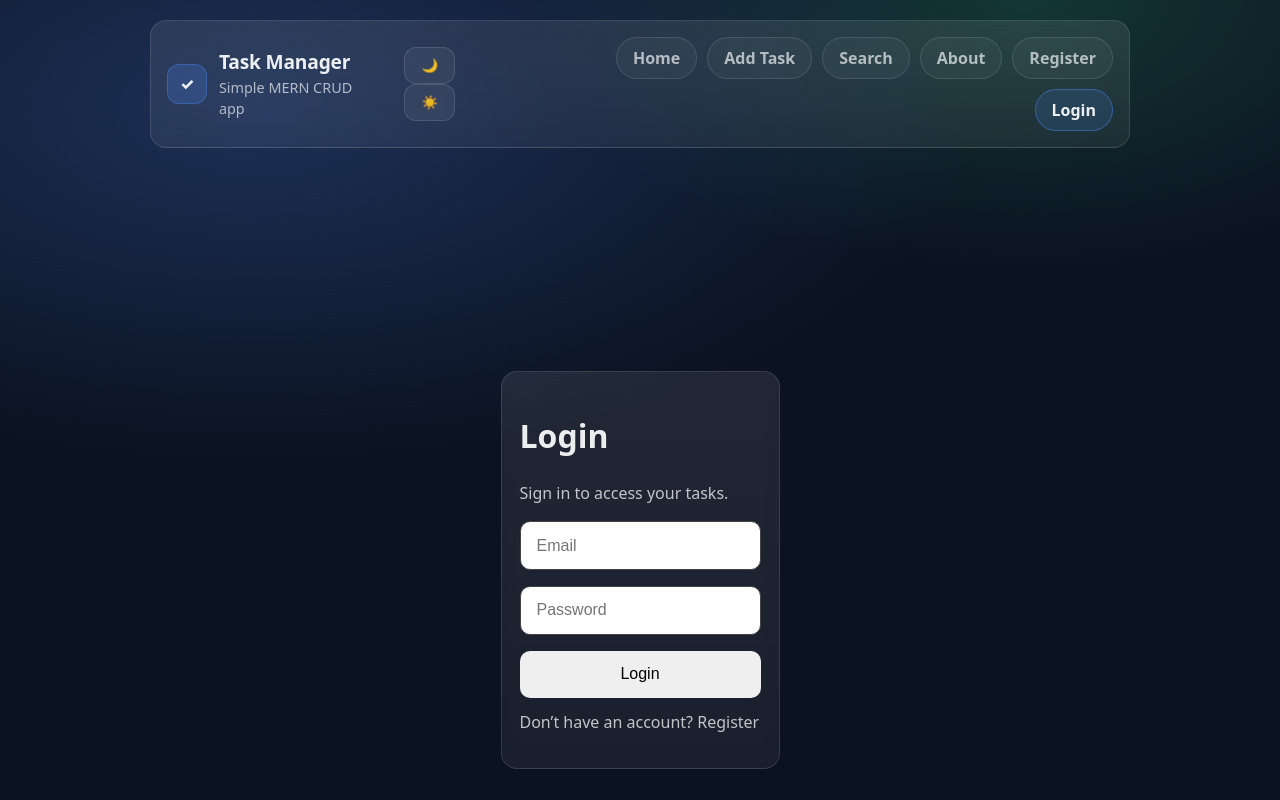
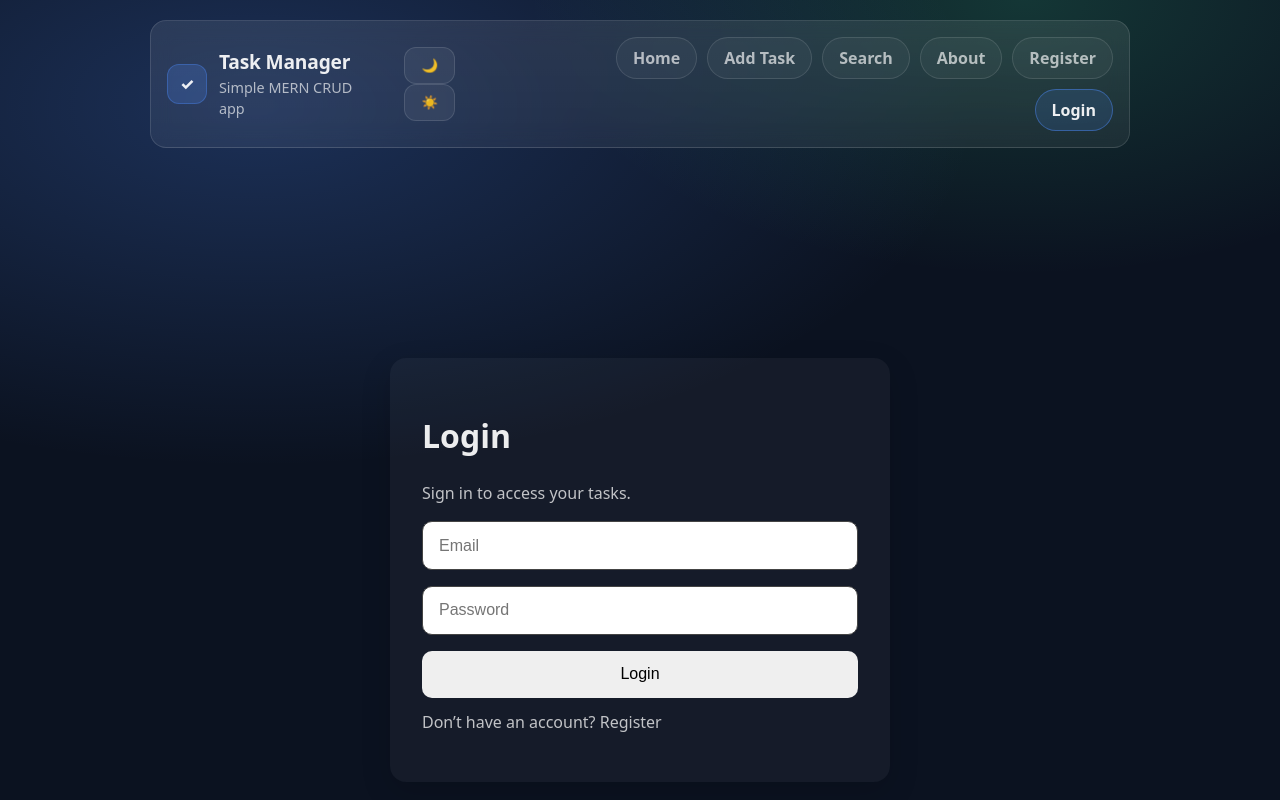
Before and after one commit to TunNguyen09/task-manager-a1, a React (Vite) app in the folder frontend/: page /login in a window 1280 px wide. Shown: the top 800 px of the page. Built offline with nearby package versions, Linux system fonts and the light colour scheme; no server answers.

Commit message:
CSS fixed for login/register
css + accessibility

```diff
--- a/frontend/src/Component/AddTask.jsx
+++ b/frontend/src/Component/AddTask.jsx
@@ -64,7 +64,9 @@ export default function AddTask() {
 
       <form onSubmit={handleSubmit}>
         <div className="row">
+          <label htmlFor="task-title" className="acc">Task title</label>
           <input
+            id="task-title"
             className="input"
             type="text"
             name="text"
@@ -73,7 +75,9 @@ export default function AddTask() {
             onChange={handleChange}
           />
 
+          <label htmlFor="deadline-input" className="acc">Deadline</label>
           <input
+            id="deadline-input"
             className="input"
             type="date"
             name="deadline"
@@ -81,7 +85,9 @@ export default function AddTask() {
             onChange={handleChange}
           />
 
+          <label htmlFor="category-select" className="acc">Select Category</label>
           <select
+              id="category-select"
               className="input"
               name="category"
               value={formData.category}
--- a/frontend/src/Component/ModeSwitch.jsx
+++ b/frontend/src/Component/ModeSwitch.jsx
@@ -22,7 +22,7 @@ export default function Socket() {
   return (
     <div>
       <button className='mode' onClick={() => setMode("#0b1220")}>🌙</button>
-      <button className='mode' onClick={() => setMode("#3a5181")}>☀️</button>
+      <button className='mode' onClick={() => setMode("#2e4472")}>☀️</button>
     </div>
   );
 }
--- a/frontend/src/SearchView.jsx
+++ b/frontend/src/SearchView.jsx
@@ -33,14 +33,18 @@ export default function SearchView() {
       <h2>Search Tasks</h2>
 
       <div className="row">
+        <label htmlFor="search-task-name" className="acc">Search by task name</label>
         <input
+          id="search-task-name"
           className="input"
           placeholder="Search by task name..."
           value={query}
           onChange={(e) => setQuery(e.target.value)}
         />
 
+        <label htmlFor="search-category" className="acc">Search by category</label>
         <select
+          id="search-category"
           className="input"
           value={category}
           onChange={(e) => setCategory(e.target.value)}
--- a/frontend/src/css/App.css
+++ b/frontend/src/css/App.css
@@ -273,3 +273,12 @@ a:hover {
   clip: rect(0, 0, 0, 0);
   border: 0;
 }
+
+.logRes {
+  width: 100%;
+  max-width: 500px;
+  padding: 2rem;
+  border-radius: 16px;
+  background: rgba(255, 255, 255, 0.04);
+  box-shadow: 0 10px 30px rgba(0, 0, 0, 0.15);
+}
--- a/frontend/src/pages/Login.jsx
+++ b/frontend/src/pages/Login.jsx
@@ -68,12 +68,14 @@ export default function Login() {
 
   return (
     <div className="pageShell">
-      <div className="card">
+      <div className="logRes">
         <h1>Login</h1>
         <p className="muted">Sign in to access your tasks.</p>
 
         <form onSubmit={handleSubmit} className="formStack">
+          <label htmlFor="login-email" className="acc">Login Email</label>
           <input
+            id="login-email"
             type="email"
             name="email"
             placeholder="Email"
@@ -81,7 +83,9 @@ export default function Login() {
             onChange={handleChange}
           />
 
+          <label htmlFor="login-password" className="acc">Login Password</label>
           <input
+            id="login-password"
             type="password"
             name="password"
             placeholder="Password"
--- a/frontend/src/pages/Register.jsx
+++ b/frontend/src/pages/Register.jsx
@@ -75,12 +75,14 @@ export default function Register() {
 
   return (
     <div className="pageShell">
-      <div className="card">
+      <div className="logRes">
         <h1>Create Account</h1>
         <p className="muted">Register to start managing your own tasks.</p>
 
         <form onSubmit={handleSubmit} className="formStack">
+          <label htmlFor="register-username" className="acc">Username</label>
           <input
+            id="register-username"
             type="text"
             name="username"
             placeholder="Username"
@@ -88,7 +90,9 @@ export default function Register() {
             onChange={handleChange}
           />
 
+          <label htmlFor="register-email" className="acc">Email</label>
           <input
+            id="register-email"
             type="email"
             name="email"
             placeholder="Email"
@@ -96,7 +100,9 @@ export default function Register() {
             onChange={handleChange}
           />
 
+          <label htmlFor="register-password" className="acc">Password</label>
           <input
+            id="register-password"
             type="password"
             name="password"
             placeholder="Password"
@@ -104,7 +110,9 @@ export default function Register() {
             onChange={handleChange}
           />
 
+          <label htmlFor="register-retype-password" className="acc">Retype password</label>
           <input
+            id="register-retype-password"
             type="password"
             name="password2"
             placeholder="Type your password again"
```
Also changed, not shown: 1 other file (tests, documents, lock files or other folders).
